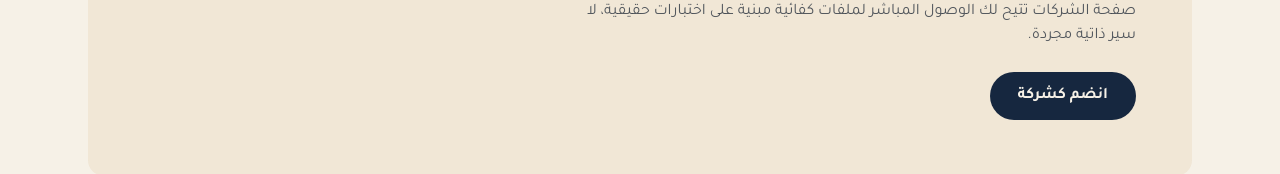
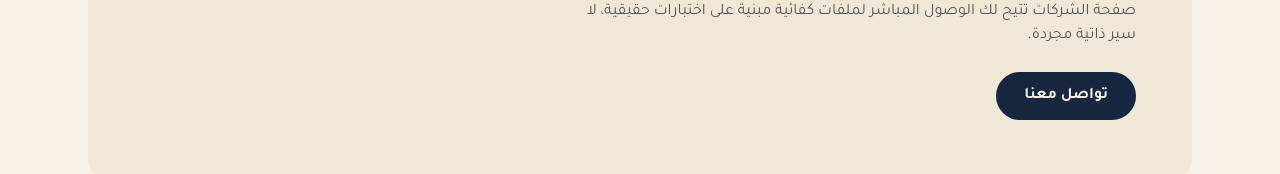
Before and after one commit to azzeddinemohammed21-tech/Boussole---platform-, a Next.js app: page / in a window 1280 px wide. Shown: the part 1853-2027 px from the top of the page. Built offline with nearby package versions, Linux system fonts and the light colour scheme.

Commit message:
Update links and text in page.tsx

```diff
--- a/app/page.tsx
+++ b/app/page.tsx
@@ -23,7 +23,7 @@ const pillars = [
     title: "الشركات والفرص",
     desc: "مساحة للمؤسسات للوصول إلى كفاءات موثّقة بدل السير الذاتية وحدها.",
     mark: "٤",
-    href: "#companies",
+    href: "/companies",
   },
 ];
 
@@ -156,10 +156,10 @@ export default function Home() {
             اختبارات حقيقية، لا سير ذاتية مجردة.
           </p>
           <Link
-            href="/signup"
+            href="/companies"
             className="mt-6 inline-block rounded-full bg-indigo px-7 py-3 font-semibold text-sand transition hover:bg-indigo-light"
           >
-            انضم كشركة
+            تواصل معنا
           </Link>
         </div>
       </section>
```
